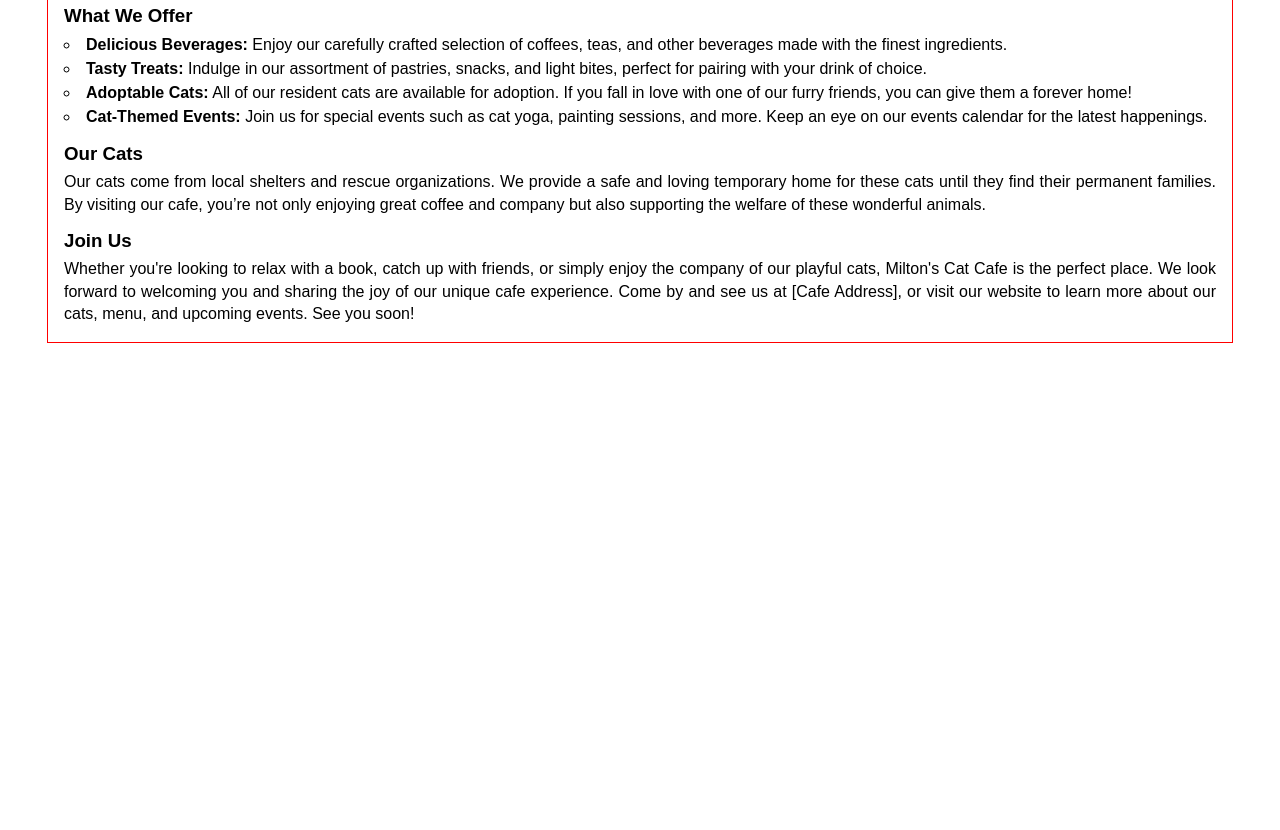
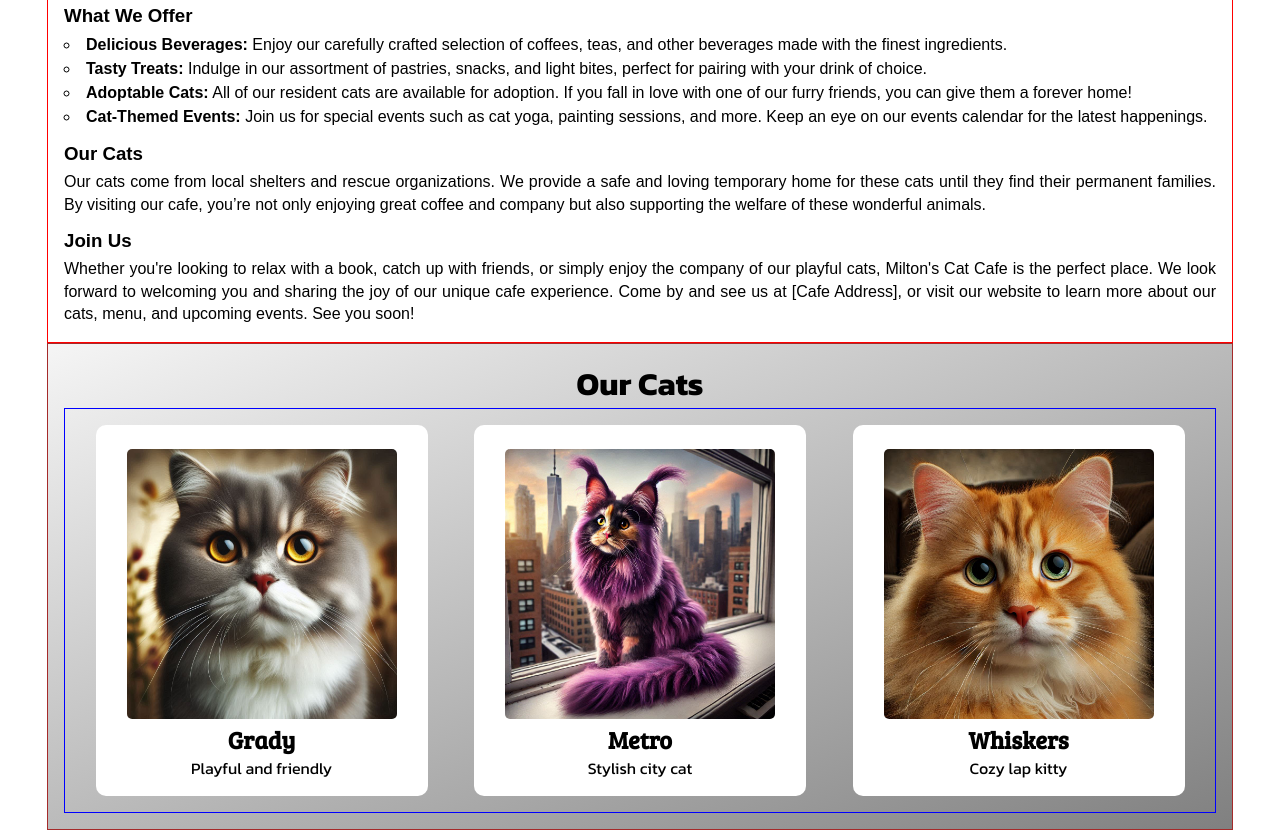
Before and after one commit to Furiated/Cat_Cafe, a plain HTML site: page index.html in a window 1280 px wide. Shown: the part 598-1428 px from the top of the page. Before the commit the page ends 941 px from the top, so only its background shows below. Drawn offline with Linux system fonts and the light colour scheme.

Commit message:
Add Our Cats section

```diff
--- a/index.html
+++ b/index.html
@@ -101,5 +101,36 @@
         </p>
       </div>
     </section>
+
+    <section id="cats-section">
+      <div class="catholder">
+        <h2>Our Cats</h2>
+        <div class="catlist">
+          <div class="cat">
+            <div class="image-container">
+              <img src="./images/cat-grady.png" />
+            </div>
+            <h3>Grady</h3>
+            <p>Playful and friendly</p>
+          </div>
+
+          <div class="cat">
+            <div class="image-container">
+              <img src="./images/cat-metro.png" />
+            </div>
+            <h3>Metro</h3>
+            <p>Stylish city cat</p>
+          </div>
+
+          <div class="cat">
+            <div class="image-container">
+              <img src="./images/cat-whiskers.png" />
+            </div>
+            <h3>Whiskers</h3>
+            <p>Cozy lap kitty</p>
+          </div>
+        </div>
+      </div>
+    </section>
   </body>
 </html>
--- a/styles.css
+++ b/styles.css
@@ -9,6 +9,11 @@ body {
   text-align: center;
   height: 100%;
   width: 100%;
+}
+
+.image-container {
+  overflow: none;
+  display: block;
 }
 
 /* Header  */
@@ -125,3 +130,59 @@ body {
   list-style-position: inside;
   line-height: 1.5;
 }
+
+/* Our Cats  */
+
+.catholder {
+  width: 90%;
+  margin: auto;
+  padding: 1rem;
+  border: 1px solid brown;
+  background-image: linear-gradient(to bottom right, whitesmoke, gray);
+  /* background-color: silver; */
+}
+
+.catholder h2 {
+  /* color: white; */
+  font-family: "Kanit", sans-serif;
+  font-size: 2rem;
+}
+
+.catlist {
+  border: 1px solid blue;
+  display: flex;
+  justify-content: space-evenly;
+  align-items: center;
+}
+
+.cat {
+  padding: 1rem;
+  /* border: 1px solid white; */
+  background-color: white;
+  border-radius: 10px;
+  max-width: 300px;
+  flex: 1;
+  margin: 1rem;
+}
+
+.cat .image-container {
+  width: 90%;
+  height: 65%;
+  margin: auto;
+}
+
+.cat img {
+  width: 100%;
+  border-radius: 5px;
+  margin-top: 0.5rem;
+}
+
+.catholder h3 {
+  font-family: "Bree Serif", serif;
+  font-size: 1.5rem;
+}
+
+.catholder p {
+  font-family: "Kanit", sans-serif;
+  font-size: 1rem;
+}
```
Also changed, not shown: images/cat-grady.png (added), images/cat-metro.png (added), images/cat-whiskers.png (added).
